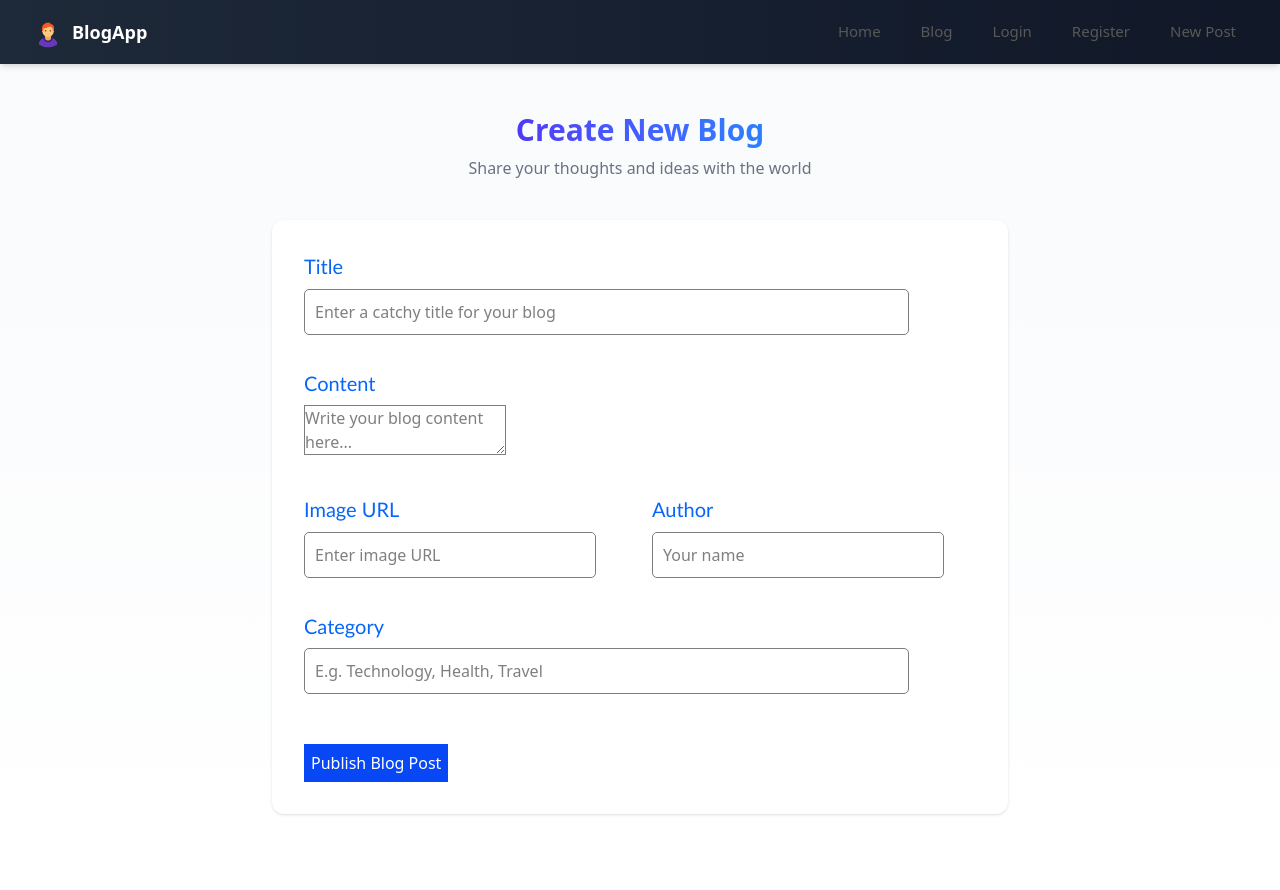
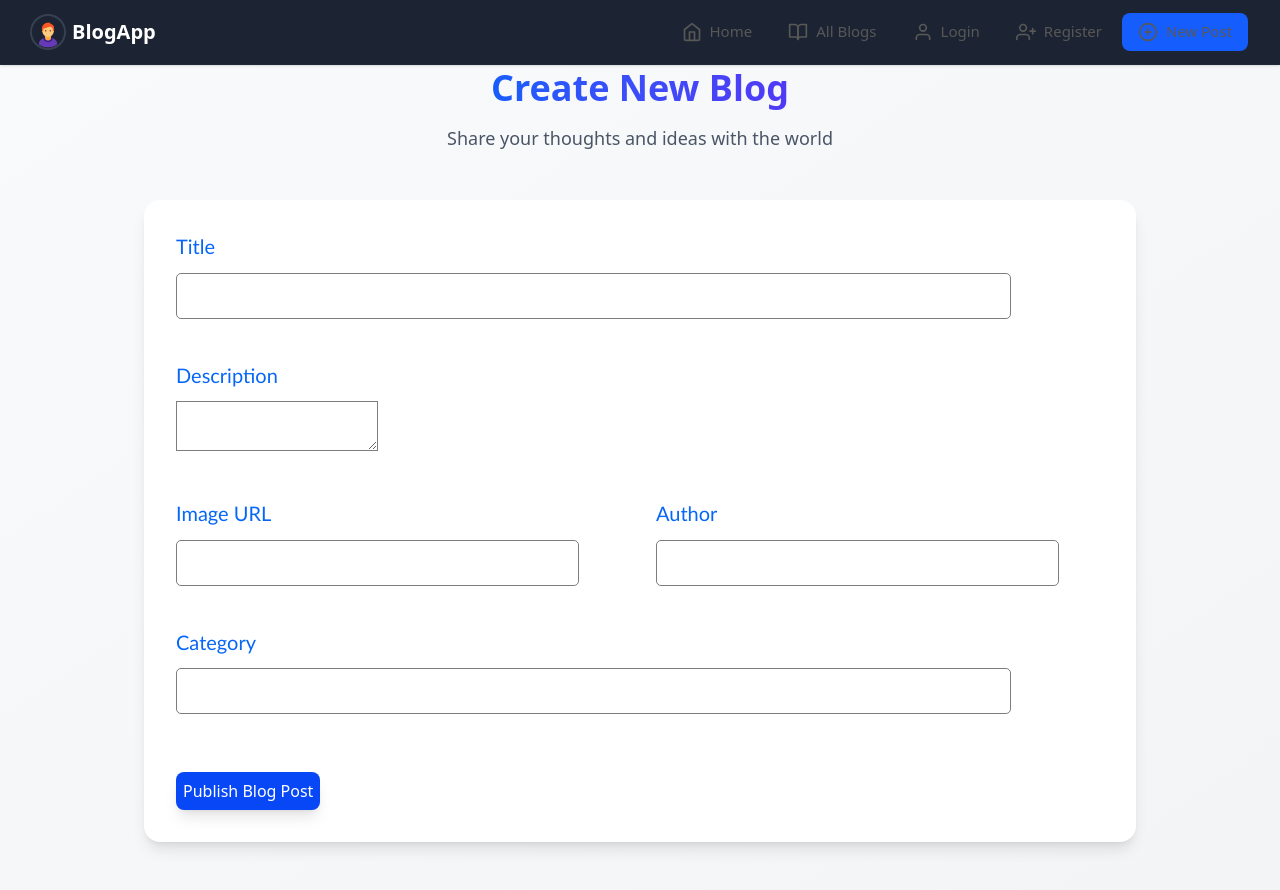
Before and after one commit to Abhishekmadoliya/BLOG-APPLICATION-MERN-, a React (Vite) app in the folder client/: page /new in a window 1280 px wide. Before the commit the page ends 862 px from the top, so only its background shows below. Built offline with nearby package versions, Linux system fonts and the light colour scheme.

Commit message:
ui updated

```diff
--- a/client/src/App.jsx
+++ b/client/src/App.jsx
@@ -7,7 +7,7 @@ import Signup from "./pages/Signup";
 import Blogpost from "./pages/Blogpost";
 import Newblog from "./pages/Newblog";
 import Blogbyid from "./pages/Blogbyid";
-
+import Navbar from "./components/Navbar";
 
 // import Dashboard from "./components/Dashboard/Dashboard";
 // import Blogform from "./components/Newblog/Blogform.jsx";
@@ -17,6 +17,10 @@ function App() {
   return (
     <div className="">
       {/* <Header /> */}
+      <div className=" mt-5">
+      <Navbar />
+      </div>
+
 
       <main>
         <Routes>
--- a/client/src/components/Navbar.jsx
+++ b/client/src/components/Navbar.jsx
@@ -1,44 +1,55 @@
 import { useState } from "react";
-import { Link } from "react-router-dom";
+import { Link, useLocation } from "react-router-dom";
 import { FiMenu, FiX, FiHome, FiBookOpen, FiUser, FiUserPlus, FiPlusCircle } from "react-icons/fi";
 
 const Navbar = () => {
   const [isMenuOpen, setIsMenuOpen] = useState(false);
+  const location = useLocation();
 
   const toggleMenu = () => {
     setIsMenuOpen(!isMenuOpen);
   };
 
   const navItems = [
-    { to: "/", label: "Home", icon: <FiHome className="mr-2" /> },
-    { to: "/blog", label: "Blog", icon: <FiBookOpen className="mr-2" /> },
-    { to: "/login", label: "Login", icon: <FiUser className="mr-2" /> },
-    { to: "/register", label: "Register", icon: <FiUserPlus className="mr-2" /> },
-    { to: "/new", label: "New Post", icon: <FiPlusCircle className="mr-2" /> },
+    { to: "/", label: "Home", icon: <FiHome className="w-5 h-5" /> },
+    { to: "/blogs", label: "All Blogs", icon: <FiBookOpen className="w-5 h-5" /> },
+    { to: "/login", label: "Login", icon: <FiUser className="w-5 h-5" /> },
+    { to: "/register", label: "Register", icon: <FiUserPlus className="w-5 h-5" /> },
+    { to: "/new", label: "New Post", icon: <FiPlusCircle className="w-5 h-5" /> },
   ];
 
   return (
-    <nav className="bg-gradient-to-r from-gray-800 to-gray-900 shadow-md">
+    <nav className="fixed top-0 left-0 right-0 z-50 backdrop-blur-md bg-gray-900/95 border-b border-gray-800 shadow-sm">
       <div className="max-w-7xl mx-auto px-4 sm:px-6 lg:px-8">
         <div className="flex items-center justify-between h-16">
           {/* Logo */}
           <div className="flex-shrink-0">
-            <Link to="/" className="flex items-center">
-              <img src="/avatar.png" alt="Logo" className="h-8 w-8 rounded-full" />
-              <span className="ml-2 text-white font-semibold text-lg hidden sm:block">BlogApp</span>
+            <Link to="/" className="flex items-center space-x-2 group">
+              <img
+                src="/avatar.png"
+                alt="Logo"
+                className="h-8 w-8 rounded-full ring-2 ring-gray-700 group-hover:ring-blue-500 transition-all duration-300"
+              />
+              <span className="text-xl font-bold text-white hidden sm:block">
+                BlogApp
+              </span>
             </Link>
           </div>
 
           {/* Desktop Navigation */}
           <div className="hidden md:block">
-            <div className="ml-10 flex items-center space-x-4">
+            <div className="ml-10 flex items-center space-x-1">
               {navItems.map((item) => (
                 <Link
                   key={item.to}
                   to={item.to}
-                  className="text-gray-300 hover:bg-gray-700 hover:text-white px-3 py-2 rounded-md text-sm font-medium transition-colors duration-200"
+                  className={`flex items-center px-4 py-2 rounded-lg text-sm font-medium transition-all duration-200
+                    ${location.pathname === item.to
+                      ? 'bg-blue-600 text-white'
+                      : 'text-gray-200 hover:bg-gray-800 hover:text-white'}`}
                 >
-                  {item.label}
+                  {item.icon}
+                  <span className="ml-2">{item.label}</span>
                 </Link>
               ))}
             </div>
@@ -48,7 +59,7 @@ const Navbar = () => {
           <div className="md:hidden">
             <button
               onClick={toggleMenu}
-              className="inline-flex items-center justify-center p-2 rounded-md text-gray-400 hover:text-white hover:bg-gray-700 focus:outline-none focus:ring-2 focus:ring-inset focus:ring-white"
+              className="inline-flex items-center justify-center p-2 rounded-lg text-gray-200 hover:bg-gray-800 hover:text-white focus:outline-none focus:ring-2 focus:ring-blue-500"
             >
               <span className="sr-only">Open main menu</span>
               {isMenuOpen ? (
@@ -61,19 +72,22 @@ const Navbar = () => {
         </div>
       </div>
 
-      {/* Mobile menu, show/hide based on menu state */}
+      {/* Mobile menu */}
       {isMenuOpen && (
-        <div className="md:hidden">
-          <div className="px-2 pt-2 pb-3 space-y-1 sm:px-3 bg-gray-800">
+        <div className="md:hidden absolute top-16 left-0 right-0 bg-gray-900/95 backdrop-blur-md border-b border-gray-800">
+          <div className="px-2 pt-2 pb-3 space-y-1">
             {navItems.map((item) => (
               <Link
                 key={item.to}
                 to={item.to}
-                className="text-gray-300 hover:bg-gray-700 hover:text-white block px-3 py-2 rounded-md text-base font-medium flex items-center"
+                className={`flex items-center px-4 py-3 rounded-lg text-base font-medium transition-all duration-200
+                  ${location.pathname === item.to
+                    ? 'bg-blue-600 text-white'
+                    : 'text-gray-200 hover:bg-gray-800 hover:text-white'}`}
                 onClick={() => setIsMenuOpen(false)}
               >
                 {item.icon}
-                {item.label}
+                <span className="ml-3">{item.label}</span>
               </Link>
             ))}
           </div>
--- a/client/src/index.css
+++ b/client/src/index.css
@@ -1,3 +1,2 @@
-
 @import "tailwindcss";
 @import "tailwindcss/utilities";
--- a/client/src/main.jsx
+++ b/client/src/main.jsx
@@ -2,6 +2,7 @@ import ReactDOM from "react-dom/client";
 import { BrowserRouter } from "react-router-dom";
 import { MantineProvider } from "@mantine/core";
 import App from "./App";
+import "./index.css";
 
 ReactDOM.createRoot(document.getElementById("root")).render(
   <BrowserRouter>
--- a/client/src/pages/Login.jsx
+++ b/client/src/pages/Login.jsx
@@ -33,7 +33,7 @@ function Login() {
       console.log(watch("example"))
 
 
-      fetch("http://localhost:8000/login", {
+      fetch("http://localhost:3000/auth/login", {
         method: "POST",
         headers: {
           "Content-Type": "application/json", // Tells the server you're sending JSON
@@ -44,7 +44,8 @@ function Login() {
           if (response.ok) {
             setIsLoading(false);
 
-            navigate(`/${data.username}/dashboard`);
+            // navigate(`/${data.username}/dashboard`);
+            navigate("/blogs");
             return response.json(); // Parse JSON response
 
 
@@ -68,9 +69,9 @@ function Login() {
 
 
     return (
-        <div className="login">
+        <div className="login  h-screen flex justify-center items-center">
             <div className="container">
-                <h1>Login</h1>
+                <h1 className='text-xl font-bold'>Login</h1>
                 {/* { && <div className="error-message">{error}</div>} */}
                 <div className="error-message">{error}</div>
 
--- a/client/src/pages/Newblog.jsx
+++ b/client/src/pages/Newblog.jsx
@@ -5,9 +5,6 @@ import { useState } from "react";
 import './newBlog.css'
 import Navbar from "../components/Navbar"
 import { FiImage, FiUser, FiTag, FiFileText, FiCheck } from 'react-icons/fi';
-
-
-
 
 const Newblog = () => {
   const [submitting, setSubmitting] = useState(false);
@@ -48,119 +45,130 @@ const Newblog = () => {
   };
 
   return (
-    <div className="min-h-screen bg-gradient-to-b from-slate-50 to-white">
-      <Navbar />
+    <div className="min-h-screen bg-gradient-to-br from-gray-50 to-gray-100 dark:from-gray-900 dark:to-gray-800">
 
-      <div className="max-w-3xl mx-auto px-4 py-12">
-        <div className="text-center mb-10">
-          <h1 className="text-3xl font-bold mb-2">
-            <span className="text-transparent bg-clip-text bg-gradient-to-r from-indigo-600 to-blue-500">
+
+      <div className="max-w-5xl mx-auto px-4 py-12">
+        <div className="text-center mb-12">
+          <h1 className="text-4xl font-bold mb-4">
+            <span className="text-transparent bg-clip-text bg-gradient-to-r from-blue-600 to-indigo-600">
               Create New Blog
             </span>
           </h1>
-          <p className="text-gray-500">Share your thoughts and ideas with the world</p>
+          <p className="text-gray-600 dark:text-gray-300 text-lg">Share your thoughts and ideas with the world</p>
         </div>
 
         {submitSuccess ? (
-          <div className="bg-green-50 border border-green-200 rounded-lg p-6 text-center">
-            <div className="w-16 h-16 bg-green-100 rounded-full flex items-center justify-center mx-auto mb-4">
-              <FiCheck className="text-green-500 text-2xl" />
+          <div className="bg-white dark:bg-gray-800 rounded-2xl shadow-lg p-8 text-center transform transition-all duration-500 hover:scale-[1.02]">
+            <div className="w-20 h-20 bg-green-100 dark:bg-green-900/30 rounded-full flex items-center justify-center mx-auto mb-6">
+              <FiCheck className="text-green-500 text-3xl" />
             </div>
-            <h2 className="text-xl font-semibold text-green-800 mb-2">Successfully Published!</h2>
-            <p className="text-green-600">Your blog post has been published successfully.</p>
+            <h2 className="text-2xl font-semibold text-green-600 dark:text-green-400 mb-3">Successfully Published!</h2>
+            <p className="text-gray-600 dark:text-gray-300">Your blog post has been published successfully.</p>
           </div>
         ) : (
-          <div className="bg-white rounded-xl shadow-sm p-6 sm:p-8">
-            <form onSubmit={handleSubmit(onSubmit)} className="space-y-6">
-              <div className="space-y-2">
-                <label htmlFor="title" className="block text-sm font-medium text-gray-700">
+          <div className="bg-white dark:bg-gray-800 rounded-2xl shadow-lg p-8 transform transition-all duration-500 hover:shadow-xl">
+            <form onSubmit={handleSubmit(onSubmit)} className="space-y-8">
+              {/* Title Section */}
+              <div className="space-y-3">
+                <label htmlFor="title" className="block text-sm font-medium text-gray-700 dark:text-gray-300">
                   Title
                 </label>
                 <Input
                   id="title"
-                  icon={<FiFileText />}
-                  size="md"
-                  radius="md"
+                  icon={<FiFileText className="text-gray-400" />}
+                  size="lg"
+                  radius="lg"
                   placeholder="Enter a catchy title for your blog"
-                  className="w-full"
+                  className="w-full focus:ring-2 focus:ring-blue-500 text-white"
                   {...register('title', { required: 'Title is required' })}
                   error={errors.title?.message}
                 />
               </div>
 
-              <div className="space-y-2">
-                <label htmlFor="description" className="block text-sm font-medium text-gray-700">
-                  Content
+              {/* Content Section */}
+              <div className="space-y-3">
+                <label htmlFor="description" className="block text-sm font-medium text-gray-700 dark:text-gray-300">
+                  Description
                 </label>
                 <Textarea
                   id="description"
-                  size="md"
-                  radius="md"
-                  minRows={8}
-                  placeholder="Write your blog content here..."
-                  className="w-full"
-                  {...register('description', { required: 'Content is required' })}
+                  size="lg"
+                  radius="lg"
+                  minRows={14}
+                  className="w-full focus:ring-2 focus:ring-blue-500 resize-none text-white"
+                  {...register('description', { required: 'Description is required' })}
                   error={errors.description?.message}
-                />
+                  placeholder="Write your blog content here..."/>
               </div>
 
-              <div className="grid grid-cols-1 md:grid-cols-2 gap-6">
-                <div className="space-y-2">
-                  <label htmlFor="imageUrl" className="block text-sm font-medium text-gray-700">
+
+
+              {/* Image and Author Section */}
+              <div className="grid grid-cols-1 md:grid-cols-2 gap-8">
+                <div className="space-y-3">
+                  <label htmlFor="imageUrl" className="block text-sm font-medium text-gray-700 dark:text-gray-300">
                     Image URL
                   </label>
                   <Input
                     id="imageUrl"
-                    icon={<FiImage />}
-                    size="md"
-                    radius="md"
+                    icon={<FiImage className="text-gray-400" />}
+                    size="lg"
+                    radius="lg"
                     placeholder="Enter image URL"
+                    className="w-full focus:ring-2 focus:ring-blue-500 text-white"
                     {...register('imageUrl', { required: 'Image URL is required' })}
                     error={errors.imageUrl?.message}
                   />
                 </div>
 
-                <div className="space-y-2">
-                  <label htmlFor="author" className="block text-sm font-medium text-gray-700">
+                <div className="space-y-3">
+                  <label htmlFor="author" className="block text-sm font-medium text-gray-700 dark:text-gray-300">
                     Author
                   </label>
                   <Input
                     id="author"
-                    icon={<FiUser />}
-                    size="md"
-                    radius="md"
+                    icon={<FiUser className="text-gray-400" />}
+                    size="lg"
+                    radius="lg"
                     placeholder="Your name"
+                    className="w-full focus:ring-2 focus:ring-blue-500 text-white"
                     {...register('author', { required: 'Author name is required' })}
                     error={errors.author?.message}
                   />
                 </div>
               </div>
 
-              <div className="space-y-2">
-                <label htmlFor="category" className="block text-sm font-medium text-gray-700">
+              {/* Category Section */}
+              <div className="space-y-3">
+                <label htmlFor="category" className="block text-sm font-medium text-gray-700 dark:text-gray-300">
                   Category
                 </label>
                 <Input
                   id="category"
-                  icon={<FiTag />}
-                  size="md"
-                  radius="md"
+                  icon={<FiTag className="text-gray-400" />}
+                  size="lg"
+                  radius="lg"
                   placeholder="E.g. Technology, Health, Travel"
+                  className="w-full focus:ring-2 focus:ring-blue-500 text-white"
                   {...register('category', { required: 'Category is required' })}
                   error={errors.category?.message}
                 />
               </div>
 
+              {/* Submit Button */}
+              <div className="pt-4">
                 <Button
                   type="submit"
                   loading={submitting}
                   fullWidth
-                radius="md"
-                size="md"
-                className="bg-blue-600 hover:bg-blue-700 transition-colors mt-4"
+                  radius="lg"
+                  size="lg"
+                  className="bg-gradient-to-r from-blue-600 to-indigo-600 hover:from-blue-700 hover:to-indigo-700 text-white  py-4 px-7 rounded-lg transition-all duration-300 transform hover:scale-[1.02] shadow-lg hover:shadow-xl "
                 >
-                Publish Blog Post
+                  {submitting ? 'Publishing...' : 'Publish Blog Post'}
                 </Button>
+              </div>
             </form>
           </div>
         )}
--- a/client/src/pages/Signup.jsx
+++ b/client/src/pages/Signup.jsx
@@ -33,7 +33,7 @@ function Signup() {
       console.log(watch("example"))
 
 
-      fetch("http://localhost:8000/register", {
+      fetch("http://localhost:3000/auth/signup", {
         method: "POST",
         headers: {
           "Content-Type": "application/json", // Tells the server you're sending JSON
@@ -67,11 +67,11 @@ function Signup() {
 
 
     return (
-        <div className="login">
+        <div className="login h-screen flex justify-center items-center">
             <div className="container">
-                <h1>Sign up</h1>
+                <h1 className='text-xl font-bold'>Sign up</h1>
                 {/* { && <div className="error-message">{error}</div>} */}
-                <div className="error-message">{error}</div>
+                <div className="error-message text-red-500">{error}</div>
 
                 <form className="login-form" onSubmit={handleSubmit(onSubmit)}>
                     <div className="form-group">
```
Also changed, not shown: client/src/components/BlogData.jsx (+92 -41 lines), client/src/pages/Blogpost.jsx (+74 -9 lines), 2 other files (tests, documents, lock files or other folders). Lines whose indentation alone changed are shown as unchanged.
